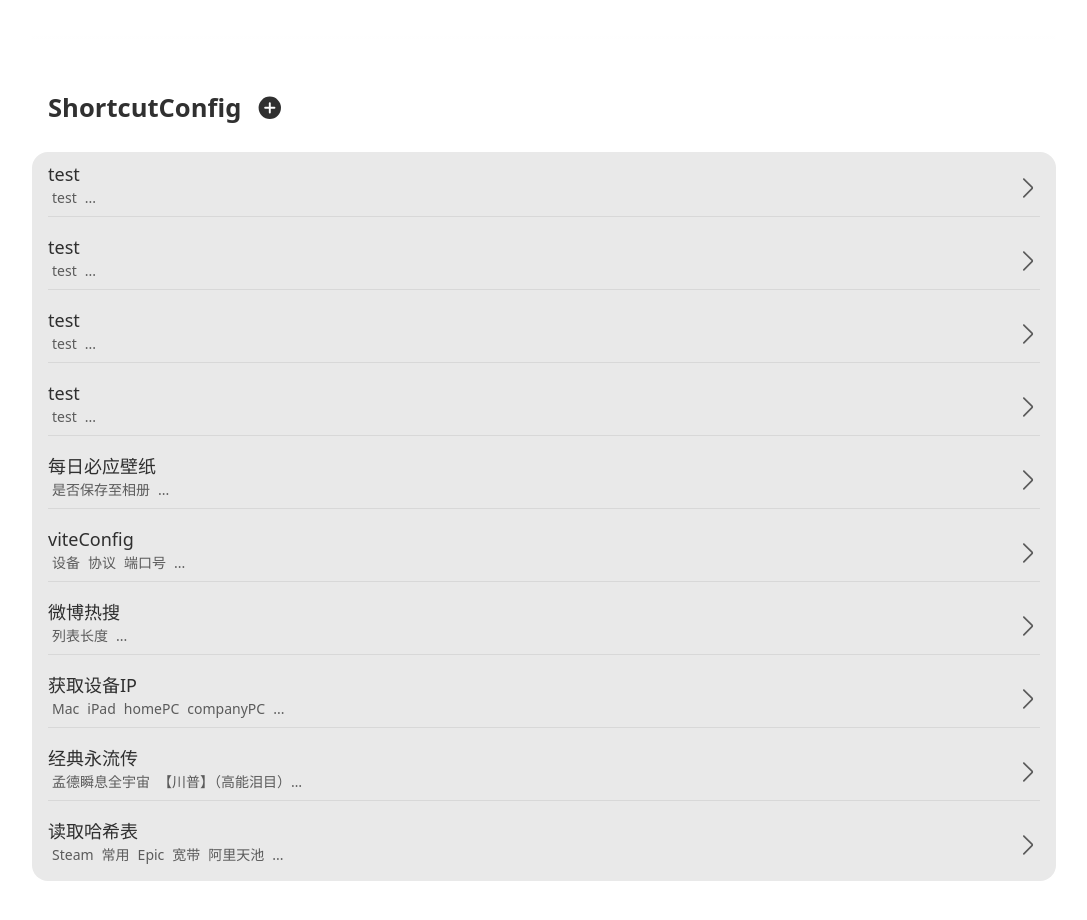
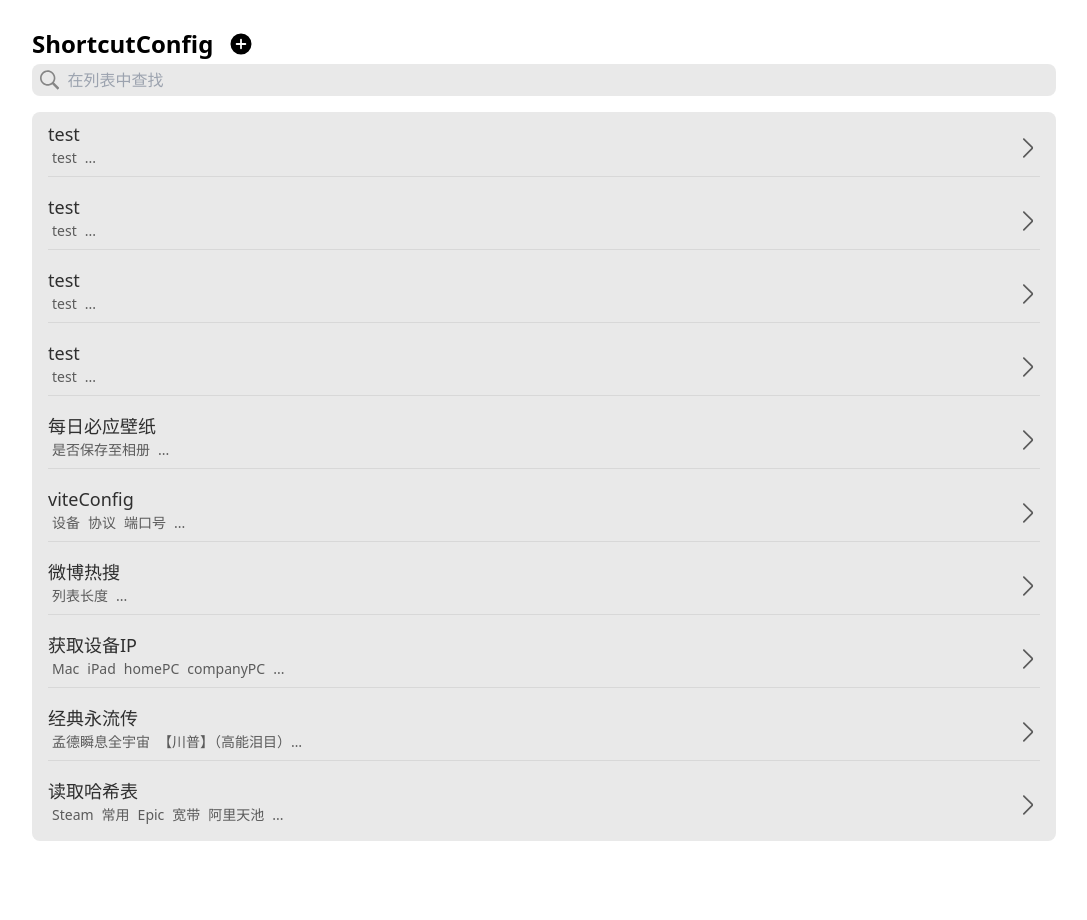
Before and after one commit to AiurRefugee/shortcutConfig, a Vue app: page / in a window 1280 px wide. Shown: the top 920 px of the page, without its empty margins (96-1183 px from the left). Built offline with nearby package versions, Linux system fonts and the light colour scheme.

Commit message:
search bar

```diff
--- a/src/components/header.vue
+++ b/src/components/header.vue
@@ -4,8 +4,8 @@
 
 </script>
 <template>
-  <header class="w-full h-10 flex justify-center items-center ">
-    <div class="w-full h-10 pt-1 flex justify-center appHeader">
+  <header id="appHeader" class="fixed px-2 top-0 overflow-hidden z-10 w-full flex justify-center items-center ">
+    <div class="w-full h-8 pt-1 flex justify-center headerGrid">
       <div
       id="left"
       class="flex mt-1 h-1/2 justify-self-start items-center"
@@ -34,4 +34,7 @@
 * {
   // border: 1px solid black;
 }
+#appHeader {
+  transition: all 0.5s ease-in-out !important;
+}
 </style>
--- /dev/null
+++ b/src/components/searchBar.vue
@@ -0,0 +1,72 @@
+<script setup>
+import { ref, onMounted, onUnmounted } from "vue";
+const props = defineProps(["showBack", "leftFunc", "title", "scrollFunc"]);
+
+const searchContent = ref("");
+const searchWrapper = ref();
+onMounted(() => {
+  // 目标元素
+  const targetElement = searchWrapper.value;
+
+  // 创建一个 Intersection Observer 实例
+  const observer = new IntersectionObserver(
+    (entries) => {
+      entries.forEach((entry) => {
+        console.log(entry);
+        if (entry.intersectionRatio == 0) {
+          //   searchWrapper.value.style.backgroundColor = "#ededed";
+        } else {
+          // searchWrapper.value.style.backgroundColor = "unset";
+        }
+      });
+    },
+    {
+      // root: document.querySelector("#appHeader"),
+      rootMargin: "-89px",
+      threshold: 0,
+    }
+  );
+  // 监视目标元素
+  observer.observe(targetElement);
+});
+</script>
+<template>
+  <div
+    ref="searchWrapper"
+    id="searchWrapper"
+    class="w-full h-10 overflow-visible  pb-3 px-6 sticky z-50 top-8 basicTrans"
+  >
+    <div class="max-w-screen-lg m-auto bgLight_Primary w-full h-10 pb-2 flex items-center">
+      <div class="w-full h-full bgSearch flex items-center rounded-lg px-2">
+        <svg
+          viewBox="0 0 1030 1024"
+          width="201.171875"
+          height="200"
+          class="w-5 h-5 mr-2"
+        >
+          <path
+            fill="#858585"
+            d="M738.618409 646.405992c96.606263 96.606263 192.944918 192.944918 290.889218 290.621611-31.310063 29.169204-62.352519 57.803193-93.662582 86.972397-93.662582-93.662582-190.001237-190.001237-286.875107-286.875107-104.099269 71.451169-215.691545 95.535833-336.917687 66.901844-96.87387-22.746627-175.015224-75.732887-233.621239-156.282708-120.690927-165.648966-98.747122-390.439162 42.81718-530.130212 149.860131-147.719272 377.861615-153.339027 534.947145-33.450922C814.08369 205.389036 876.436208 448.644141 738.618409 646.405992zM728.984544 407.700212C728.984544 230.008915 585.814598 86.036146 408.658514 86.036146 231.502431 86.036146 86.994448 230.276522 86.994448 407.164998c0 178.226513 143.972768 322.466888 321.664066 321.664066C587.152634 728.293849 728.984544 585.926725 728.984544 407.700212z"
+            p-id="4258"
+          ></path>
+        </svg>
+        <div class="inputWrapper w-full">
+          <input
+            class="bg-transparent text-gray-500 w-full"
+            v-model="searchContent"
+            type="text"
+            placeholder="在列表中查找"
+          />
+        </div>
+      </div>
+      <div id="cancelSearch" class="w-0 overflow-hidden whitespace-nowrap flex justify-center items-center">
+        <text class="text-red-500">取消</text>
+      </div>
+    </div>
+  </div>
+</template>
+<style lang="scss">
+#searchWrapper, #cancelSearch {
+  transition: all 0.3s ease-in-out 0.3s;
+}
+</style>
--- a/src/router/index.js
+++ b/src/router/index.js
@@ -20,10 +20,10 @@
       },
 
   ],
-  // scrollBehavior(to, from, savedPosition) {
-  //   console.log('savedPosition', savedPosition)
-  //   return savedPosition
-  // },
+  scrollBehavior(to, from, savedPosition) {
+    console.log('savedPosition', savedPosition)
+    return 0
+  },
 })
 
 export default router
--- a/src/styles/common.scss
+++ b/src/styles/common.scss
@@ -24,6 +24,9 @@
 #opt {
     // transition: all 0.3s ease-in-out;
 }
+.basicTrans {
+    transition: all 0.5s ease-in-out;
+}
 html {
     width: 100vw;
     height: 100vh;
@@ -31,9 +34,9 @@
     // overscroll-behavior: none;
     --shortcutWidth: 50vw;
     --shortcutMargin: 1rem;
-    --shortcutPad: 1rem;
+    --shortcutPad: 1.2rem;
     --colNum: ;
-    --dialogWidth: 60vw;
+    --dialogWidth: min(50vw, 628px);
     --el-dialog-padding-primary: 2rem;
 
     --bgLight_Primary: white;
@@ -74,7 +77,7 @@
         --shortcutWidth: 90vw;
         --shortcutMargin: 1rem;
         --colNum: 1;
-        --dialogWidth: 85vw;
+        --dialogWidth: 90vw;
     }
 
     @media (prefers-color-scheme: dark) {
@@ -102,6 +105,11 @@
 }
 #scrollTitle {
     font-weight: 600;
+    overflow: hidden;
+    transition: all 0.5s ease-in-out !important;
+}
+.bgSearch {
+    background-color: rgb(201 201 201 / 40%);
 }
 .bgLight_Primary {
     background: var(--bgLight_Primary);
@@ -161,19 +169,11 @@
 }
 .shortcutContainer {
     width: 100vw;
-    // column-width: 45%;
     column-count: var(--colNum);
     display: none;
-    // flex-direction: column;
     break-inside: avoid;
-    // height: 100vh;
-    // display: grid;
-    // grid-template-columns: repeat(2, 1fr);
-    // grid-template-rows: masonry;
     grid-gap: 10px;
     transition: all 0.3s ease-in-out;
-    // flex-direction: column;
-    // overflow-y: hidden;
     opacity: 1;
     @media (width <= 628px) {
         opacity: 0;
@@ -188,7 +188,7 @@
     transform: translate3d(0, 0, 0);
 }
 .shortcutWrapper {
-    --dialogWidth: 50vw;
+    max-width: 1024px;
     width: 100%;
     z-index: 9;
     break-inside: avoid;
@@ -201,7 +201,6 @@
         // background-color: var(--bgLight_Primary);
     }
     .shortcut {
-        max-width: 1024px;
         margin: auto;
         h2 ~ #add {
             margin-right: 0.5rem;
@@ -227,23 +226,21 @@
 ::-webkit-scrollbar {
     // display: none;
 }
-.appHeader {
+.headerGrid {
     max-width: 1024px;
     color: var(--txtDark_Primary);
     background-color: var(--bgLight_Primary);
     font-size: 1.5rem;
-    position: fixed;
     display: grid;
     grid-template-columns: 30% 40% 30%;
     grid-template-rows: 100%;
     justify-content: center;
     justify-items: center;
-    align-items: start;
-    background: linear-gradient(to bottom, var(--bgLight_Primary) 80%, transparent 100%);
+    align-content: center;
+    align-items: center;
+    // background: linear-gradient(to bottom, var(--bgLight_Primary) 80%, transparent 100%);
     // transition: all 0.15s ease-in-out;
     // padding-bottom: 0.8rem;
-    top: 0;
-    z-index: 99;
     letter-spacing: 0.1rem;
     .title {
         line-height: 1.5rem;
@@ -269,7 +266,7 @@
     width: 100vw;
     // position: fixed;
     font-size: 1.6rem;
-    padding-left: 1rem;
+    // padding-left: 1rem;
     // top: 0;
     // z-index: 99;
     display: flex;
@@ -300,7 +297,6 @@
 .wrapper {
     overflow: auto;
     width: 100%;
-    transition: height 1.2s ease-in-out;
     border-radius: var(--radius-base);
     transition: height 0.5s ease-in-out;
     // border: 1px solid black;
--- a/src/views/detailView.vue
+++ b/src/views/detailView.vue
@@ -3,6 +3,7 @@
 import shortcut from "@/components/shortcut.vue";
 import ScrollView from "@/viewComponent/scrollView.vue";
 import appHeader from "@/components/header.vue";
+import searchBar from "../components/searchBar.vue";
 import { shortcutStore } from "@/store/shortcut";
 const store = shortcutStore();
 
@@ -348,7 +349,8 @@
       :leftFunc="navBack"
       :title="shortcutName"
     ></appHeader>
-    <div class="h-8"></div>
+    <!-- <searchBar/> -->
+    <div class="h-6"></div>
     <shortcut :shortcut="shortcutDetail" v-if="shortcutDetail" />
     <div class="h-32"></div>
   </div>
--- a/src/views/home.vue
+++ b/src/views/home.vue
@@ -4,7 +4,7 @@
 import { CirclePlusFilled } from "@element-plus/icons-vue";
 import { useRouter } from "vue-router";
 
-import detailView from "@/views/detailView.vue";
+import searchBar from "../components/searchBar.vue";
 import gsap from "gsap";
 import { shortcutStore } from "@/store/shortcut";
 import { ShortcutConfigExports } from "@/utils/shortcutConfig.js";
@@ -70,8 +70,10 @@
 }
 
 onMounted(() => {
-  scrollManager.threshold = document.querySelector('header').getBoundingClientRect().bottom
-  window.addEventListener("scroll", calScroll);
+  scrollManager.threshold = document
+    .querySelector("header")
+    .getBoundingClientRect().bottom;
+  // window.addEventListener("scroll", calScroll);
 });
 
 function navToDetail(shortcut) {
@@ -82,15 +84,23 @@
 }
 </script>
 <template>
-  <div>
+  <div class="comFather">
     <appHeader :title="'ShortcutConfig'" />
-    <div id="scrollTitle" class="ShortcutConfig max-w-screen-lg m-auto mt-12 h-10 w-full font-bold">
-      <h1 class="flex-shrink-0 max-w-screen-lg">ShortcutConfig</h1>
+    <div
+      id="scrollTitle"
+      class="w-full h-16 flex justify-center items-center px-6 overflow-hidden"
+    >
+      <div
+        class="flex items-center text-2xl mt-8 mb-2 max-w-screen-lg m-auto w-full font-bold"
+      >
+        <h1>ShortcutConfig</h1>
 
-      <div class="addWrapper ml-4" @click="addShortcut">
-        <el-icon><CirclePlusFilled /></el-icon>
+        <div class="addWrapper ml-4" @click="addShortcut">
+          <el-icon><CirclePlusFilled /></el-icon>
+        </div>
       </div>
     </div>
+    <searchBar />
     <!-- {{ height }} -->
     <div class="shortcutContainer pb-16">
       <div
@@ -99,13 +109,14 @@
         :shortcut="shortcut"
         :shortcutIndex="index"
         @removeShortcut="deleteShortcut"
-      >
-      </div>
+      ></div>
       <div class="w-full h-24"></div>
     </div>
 
-    <div class="shortcutList  w-full p-6 flex flex-col items-center overflow-auto">
-      <div class="w-full max-w-screen-lg rounded-2xl overflow-hidden">
+    <div
+      class="shortcutList w-full p-6 pt-2 flex flex-col items-center overflow-auto"
+    >
+      <div class="w-full max-w-screen-lg rounded-lg overflow-hidden">
         <button
           class="w-full flex-shrink-0 py-2 px-4 bgLight_Secondary text-left"
           v-for="(shortcut, index) in ShortcutConfig"
@@ -118,10 +129,10 @@
                 {{ shortcut.shortcutName }}
               </p>
               <div
-                class="mr-4 ml-1 txtDark_Basic text-sm text-left mb-2 overflow-hidden whitespace-nowrap text-ellipsis max-w-64"
+                class="mr-1 ml-1 txtDark_Basic text-sm text-left mb-2 overflow-hidden whitespace-nowrap text-ellipsis max-w-64"
               >
                 <span
-                  class="mr-2  overflow-hidden whitespace-nowrap text-ellipsis"
+                  class="mr-2 overflow-hidden whitespace-nowrap text-ellipsis"
                   v-for="item in shortcut.params.slice(0, 5)"
                   :key="item"
                   >{{ item.key }}</span
@@ -151,4 +162,26 @@
   </div>
 </template>
 <style lang="scss" scoped>
+// .comFather:focus-within #scrollTitle {
+//   opacity: 0;
+//   height: 0;
+// }
+// .comFather:focus-within #searchWrapper {
+//   // translate: 0 -80px;
+//   position: fixed;
+//   top: 0;
+//   height: 0;
+//   // transition: all 0.3s ease-in-out 0.4s;
+//   #cancelSearch {
+//     width: 4rem;
+//   }
+// }
+// .comFather:focus-within #appHeader {
+//   opacity: 0;
+//   height: 0;
+// }
+// .comFather:focus-within .shortcutList {
+//   transition: none;
+//   padding-top: 3rem;
+// }
 </style>
```
Also changed, not shown: 1 other file (tests, documents, lock files or other folders).
